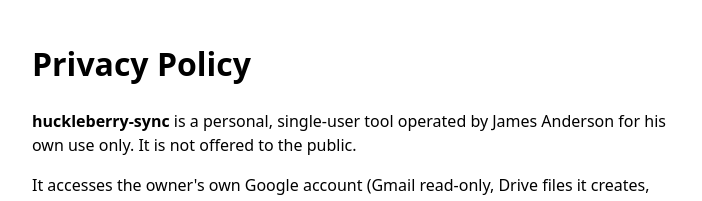
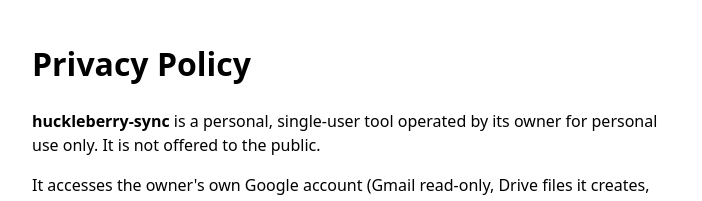
Before and after one commit to jamespanderson/jamespanderson.github.io, a plain HTML site: page privacy.html in a window 1280 px wide. Shown: the top 201 px of the page, without its empty margins (288-990 px from the left). Drawn offline with Linux system fonts and the light colour scheme.

Commit message:
Remove name from privacy page

```diff
--- a/privacy.html
+++ b/privacy.html
@@ -3,7 +3,7 @@
 <meta name="viewport" content="width=device-width,initial-scale=1"></head>
 <body style="font-family:system-ui,sans-serif;max-width:640px;margin:40px auto;padding:0 16px;line-height:1.5">
 <h1>Privacy Policy</h1>
-<p><strong>huckleberry-sync</strong> is a personal, single-user tool operated by James Anderson for his own use only. It is not offered to the public.</p>
+<p><strong>huckleberry-sync</strong> is a personal, single-user tool operated by its owner for personal use only. It is not offered to the public.</p>
 <p>It accesses the owner's own Google account (Gmail read-only, Drive files it creates, and Calendar events) solely to organize the owner's own data. No data is sold, shared with third parties, or used for advertising. Data is stored only in the owner's own Google account.</p>
 <p>Access can be revoked at any time at <a href="https://myaccount.google.com/permissions">myaccount.google.com/permissions</a>.</p>
 <p>Last updated: October 11, 2026.</p>
```
